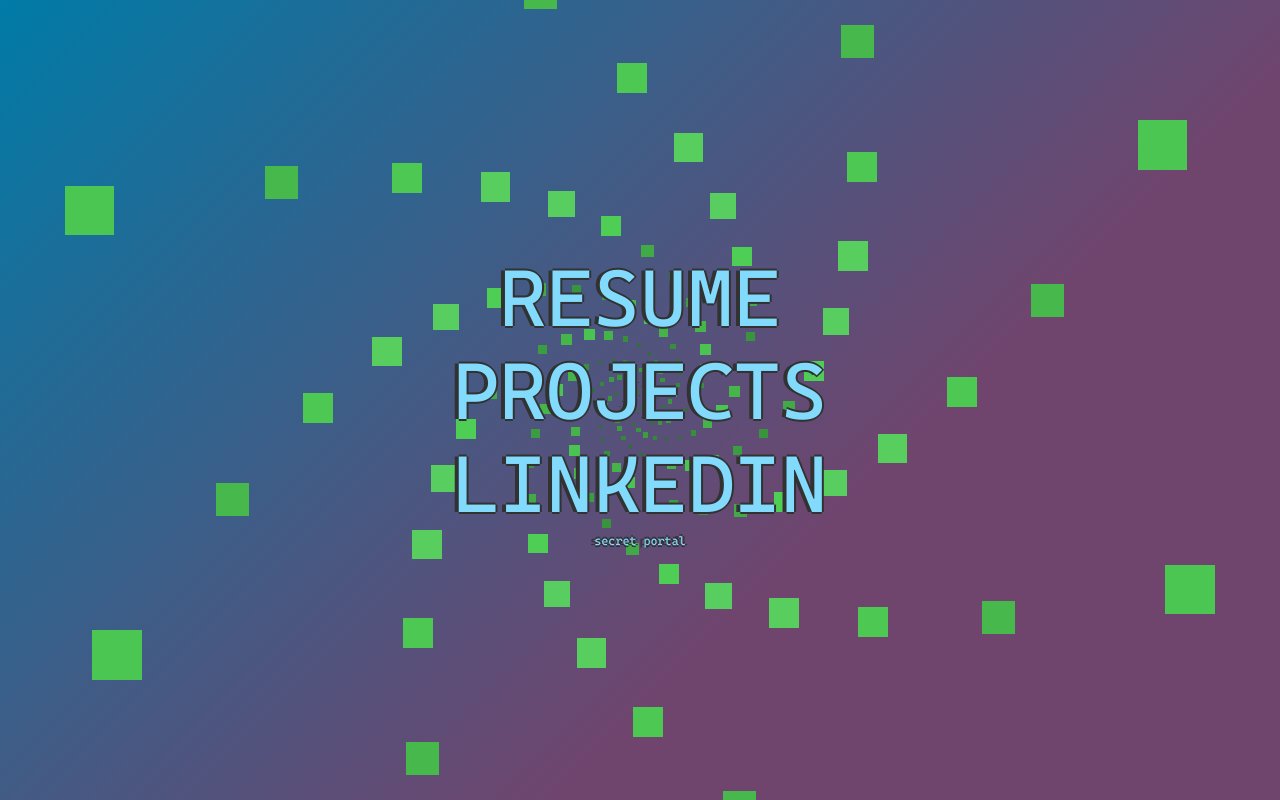
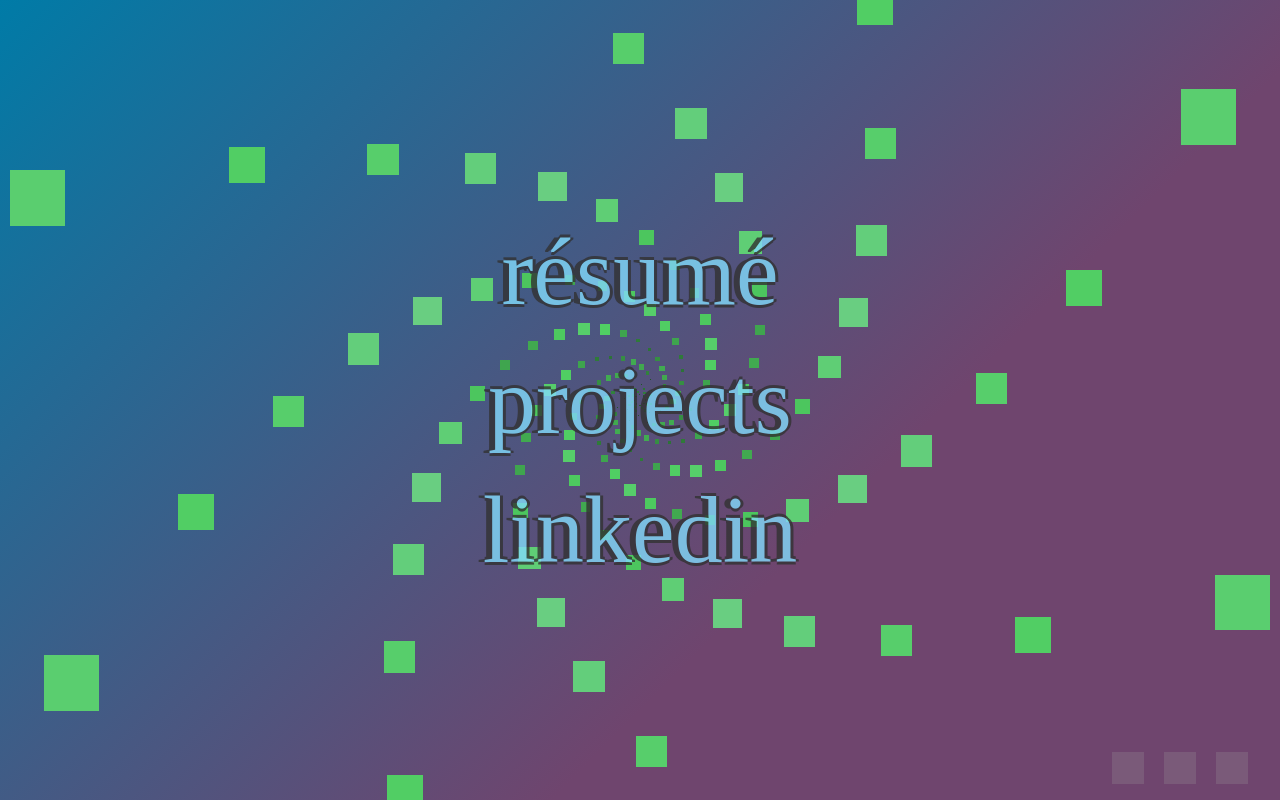
Before and after one commit to ohslyfox/portfolio-website, a website built with webpack: page root/index.html in a window 1280 px wide. Built offline with nearby package versions, Linux system fonts and the light colour scheme; grey boxes are pictures that could not be loaded; animation ran at ten frames a second; a web font is replaced by a local one.

Commit message:
added badges, revamped some features

```diff
--- a/package.json
+++ b/package.json
@@ -10,7 +10,8 @@
     "lint": "eslint . --ext .ts",
     "watch": "tsc -b -w",
     "build": "yarn lint && tsc --build",
-    "postbuild": "webpack ./ts/dist/main.js --config webpack.config.js"
+    "postbuild": "webpack ./ts/dist/main.js --config webpack.config.js",
+    "start": "webpack ./ts/dist/main.js --config webpack.config.dev.js"
   },
   "dependencies": {
     "@types/node": "^14.14.37",
--- a/root/css/main.css
+++ b/root/css/main.css
@@ -1,6 +1,6 @@
 @font-face {
   font-family: cascadia;
-  src: url(../fonts/CascadiaMono.woff2);
+  src: url(../fonts/JuliaMono-Regular.ttf);
 }
 
 .menu {
@@ -16,16 +16,15 @@
   text-decoration: none;
   color: rgb(130, 219, 252);
   font-family: cascadia;
-  font-size: 5em;
-  text-shadow: -4px 0 rgb(50, 50, 50), 0 2px rgb(50, 50, 50),
-    2px 0 rgb(50, 50, 50), 0 -2px rgb(50, 50, 50);
+  font-size: 6em;
+  text-shadow: -6px 0 rgb(50, 50, 50), 0 3px rgb(50, 50, 50),
+    3px 0 rgb(50, 50, 50), 0 -3px rgb(50, 50, 50);
   transition: 0.2s;
 }
 
 .text > a:hover {
   font-size: 7em;
   transition: 0.2s;
-  /*color: rgb(248, 185, 247);*/
   color: #fcc782;
   cursor: pointer;
 }
@@ -54,3 +53,17 @@
   margin: 0px;
   overflow: hidden;
 }
+
+.badge {
+  opacity: 50%;
+  background: transparent;
+  position: fixed;
+  transition-timing-function:ease;
+  transition-duration: 0.5s;
+}
+
+.badge:hover {
+  opacity: 85%;
+  transition-timing-function:ease;
+  transition-duration: 0.5s;
+}
--- a/root/index.html
+++ b/root/index.html
@@ -1,20 +1,60 @@
 <!DOCTYPE html>
 <html lang="en-US">
   <head>
-		<meta content="text/html;charset=utf-8" http-equiv="Content-Type">
-		<meta content="utf-8" http-equiv="encoding">
-
+    <meta content="text/html;charset=utf-8" http-equiv="Content-Type" />
+    <meta content="utf-8" http-equiv="encoding" />
     <title>Patrick Finger</title>
-        <link rel="stylesheet" type="text/css" href="css/main.css">
-        <link rel="icon" href="images/favicon.ico">
+    <link rel="stylesheet" type="text/css" href="css/main.css" />
+    <link rel="icon" href="images/favicon.ico" />
   </head>
   <body class="body-display">
+    <div>
+      <div class="badge">
+        <a target="_blank" href="discord.html">
+          <input
+            type="image"
+            src="https://i.imgur.com/idPyQd9.png"
+            width="32px"
+            height="32px"
+            class="badge"
+            style="bottom: 2%; right: 32px"
+          />
+        </a>
+        <a target="_blank" href="bindkey.html">
+          <input
+            type="image"
+            src="https://i.imgur.com/LaMtKMy.png"
+            width="32px"
+            height="32px"
+            class="badge"
+            style="bottom: 2%; right: 84px"
+          />
+        </a>
+        <a target="_blank" href="https://dev.patrickfinger.dev">
+          <input
+            type="image"
+            src="https://i.imgur.com/OJnpvhv.png"
+            width="32px"
+            height="32px"
+            class="badge"
+            style="bottom: 2%; right: 136px"
+          />
+        </a>
+      </div>
       <div class="menu">
         <div class="text">
-                <a class="menu-fade" target="_blank" href="files/resume.pdf">RESUME</a></br>
-                <a class="menu-fade" target="_blank" href="https://github.com/ohslyfox">PROJECTS</a></br>
-                <a class="menu-fade" target="_blank" href="https://www.linkedin.com/in/patrick-finger-50ab75132/">LINKEDIN</a></br>
-                <a class="menu-fade" target="_blank" href="http://dev.patrickfinger.dev" style="font-size:9pt; padding:10px; opacity:33%">secret portal</a></br>
+          <a target="_blank" href="files/resume.pdf"
+            ><span class="menu-fade">résumé</span></a
+          ><br /><br />
+          <a target="_blank" href="https://github.com/ohslyfox"
+            ><span class="menu-fade">projects</span></a
+          ><br /><br />
+          <a
+            target="_blank"
+            href="https://www.linkedin.com/in/patrick-finger-50ab75132/"
+            ><span class="menu-fade">linkedin</span></a
+          ><br />
+        </div>
       </div>
     </div>
     <script type="text/javascript" src="dist/main.js"></script>
--- a/ts/dynamic_background.ts
+++ b/ts/dynamic_background.ts
@@ -1,4 +1,4 @@
-import { AmbientLight, PerspectiveCamera, Scene, Sprite, SpriteMaterial, TextureLoader, WebGLRenderer } from 'three';
+import { AmbientLight, PerspectiveCamera, Scene, Sprite, SpriteMaterial, Texture, TextureLoader, WebGLRenderer } from 'three';
 import { Color, KeyPressEvent, MouseMoveEvent, PointF, TextureKVP } from './types';
 import { lerp, map, shadeColor } from './util';
 import { Fade, getItemFade } from './fade';
@@ -10,7 +10,7 @@
 
 const textureLoader = new TextureLoader();
 textureLoader.crossOrigin = "";
-const textures: Record<string, THREE.Texture> = {
+const textures: Record<string, Texture> = {
     "CIRCLE": textureLoader.load('https://i.imgur.com/zI3V12h.png'),
     "STAR": textureLoader.load('https://i.imgur.com/FBSbt4n.png'),
     "HEART": textureLoader.load('https://i.imgur.com/lSo1E7E.png'),
@@ -24,7 +24,7 @@
     { r: 255, g: 255, b: 100 },
     { r: 100, g: 255, b: 100 },
     { r: 100, g: 255, b: 255 },
-    { r: 100, g: 100, b: 255 },
+    { r: 175, g: 125, b: 255 },
     { r: 255, g: 100, b: 255 },
 ];
 
@@ -46,10 +46,10 @@
 let count = 0;
 
 const main = () => {
-    camera = new PerspectiveCamera(100, window.innerWidth / window.innerHeight, 1, 100000);
+    camera = new PerspectiveCamera(95, window.innerWidth / window.innerHeight, 1, 100000);
     scene = new Scene();
     renderer = new WebGLRenderer({ alpha: true });
-    pageFade = getItemFade("menu-fade");
+    pageFade = getItemFade("menu-fade", 0, .8);
     windowVector = { x: window.innerWidth / 2, y: window.innerHeight / 2 };
     mouseLocation = { x: 0, y: 0 };
     colorIndex = Math.round(Math.random() * (patterns.length - 1));
@@ -75,7 +75,7 @@
             scene.add(particle);
         }
     }
-    scene.add(new AmbientLight(0x404040));
+    scene.add(new AmbientLight(0xFFFFFF));
     renderer.setPixelRatio(window.devicePixelRatio);
     renderer.setSize(window.innerWidth, window.innerHeight);
 
@@ -102,8 +102,8 @@
 }
 
 const renderDynamicBackground = () => {
-    const xPos = -0.3 * mouseLocation.x - camera.position.x;
-    const yPos = 0.8 * mouseLocation.y - camera.position.y;
+    const xPos = map(mouseLocation.x, -windowVector.x, windowVector.x, 125, -125);
+    const yPos = map(mouseLocation.y, -windowVector.y, windowVector.y, -125, 125);
     camera.position.x = camera.position.x != xPos ? (lerp(camera.position.x, xPos, .01)) : xPos;
     camera.position.y = camera.position.y != yPos ? (lerp(camera.position.y, yPos, .01)) : yPos;
     camera.lookAt(scene.position);
@@ -116,7 +116,7 @@
             particle.position.y = 10 * (iz + 2) * Math.sin(iz + 1 * counts[ix]);
             particle.scale.x = particle.scale.y = 2 + iz + (Math.sin(iz + count) * 5.5);
 
-            const shadedColor = shadeColor(particleColor, map(particle.scale.x, 0, 35, -66, 33));
+            const shadedColor = shadeColor(particleColor, map(particle.scale.x, 0, 30, -70, 40));
             particle.material.color.set("rgb(" + shadedColor.r + "," + shadedColor.g + "," + shadedColor.b + ")");
         }
         counts[ix] += PI_2_1000_50;
@@ -133,14 +133,13 @@
         colorIndex = (colorIndex + 1) % patterns.length;
         colorStep = 0;
     }
-
     const nextIndex = colorIndex == patterns.length - 1 ? 0 : colorIndex + 1;
     particleColor = {
         r: lerp(patterns[colorIndex].r, patterns[nextIndex].r, colorStep),
         g: lerp(patterns[colorIndex].g, patterns[nextIndex].g, colorStep),
         b: lerp(patterns[colorIndex].b, patterns[nextIndex].b, colorStep),
     };
-    colorStep = Math.min(1, colorStep + 0.001);
+    colorStep = Math.min(1, colorStep + 0.002);
 }
 
 const getDefaultTexture = (): TextureKVP => {
@@ -176,12 +175,6 @@
 const onDocumentClick = (): void => {
     if (mouseLocation.x > -windowVector.x && mouseLocation.x < -(windowVector.x / 2)) {
         if (mouseLocation.y > windowVector.y / 2 && mouseLocation.y < windowVector.y) {
-            const particleID = particleTexture.id;
-            particleTexture = {
-                id: particleID == "STAR" ? "CIRCLE" : "STAR",
-                value: particleID == "STAR" ? textures["CIRCLE"] : textures["STAR"]
-            }
-
             switch (secretMessage) {
                 case "cow":
                     particleTexture = {
@@ -196,18 +189,17 @@
                     }
                     break;
                 default:
-
+                    particleTexture = {
+                        id: particleTexture.id == "STAR" ? "CIRCLE" : "STAR",
+                        value: particleTexture.id == "STAR" ? textures["CIRCLE"] : textures["STAR"]
+                    }
                     break;
             }
 
             secretMessage = "";
-            let i = 0;
-            for (let ix = 0; ix < COUNT_X; ix++) {
-                for (let iz = 0; iz < COUNT_Z; iz++) {
-                    const localP = particles[i++];
-                    localP.material = new SpriteMaterial({ map: particleTexture.value });
-                }
-            }
+            particles.forEach((p) => {
+                p.material = new SpriteMaterial({ map: particleTexture.value });
+            })
         }
     }
 }
@@ -215,7 +207,7 @@
 const onDocumentMouseMove = (event: MouseMoveEvent): void => {
     mouseLocation = {
         x: event.clientX - windowVector.x,
-        y: event.clientY - windowVector.y
+        y: event.clientY - windowVector.y,
     }
     pageFade.onMouseMove();
 }
--- a/ts/fade.ts
+++ b/ts/fade.ts
@@ -1,4 +1,4 @@
-import { map } from './util';
+import { mapAndBound } from './util';
 
 export interface Fade {
     interval: number;
@@ -14,29 +14,33 @@
     public startInterval: number;
     public maxInterval: number;
     private opacity: number;
+    private minOpacity: number;
+    private maxOpacity: number;
     public fadeItems: NodeListOf<HTMLElement>;
 
-    public constructor(className: string, sInterval: number, mInterval: number) {
+    public constructor(className: string, sInterval: number, mInterval: number, minOpacity: number, maxOpacity: number) {
         this.interval = 5000;
-        this.opacity = 1;
+        this.opacity = maxOpacity;
         this.fadeItems = document.querySelectorAll(className);
         this.startInterval = sInterval;
         this.maxInterval = mInterval;
+        this.minOpacity = minOpacity;
+        this.maxOpacity = maxOpacity;
     }
 
     public step(): void {
         this.interval = this.interval > 0 ? this.interval - 5 : this.interval;
-        this.opacity = map(this.interval, 0, 1500, 0, 1);
+        this.opacity = mapAndBound(this.interval, 0, 1500, this.minOpacity, this.maxOpacity);
         this.fadeItems.forEach((elem: HTMLElement) => {
             elem.style.opacity = this.opacity.toString();
         });
     }
 
     public onMouseMove(): void {
-        this.interval = this.interval > this.maxInterval ? this.interval : this.interval + 250;
+        this.interval = this.interval > this.maxInterval + 2000 ? this.interval : this.interval + 100;
     }
 }
 
-export const getItemFade = (className: string): Fade => {
-    return new ItemFade(`.${className}`, 4500, 2000);
+export const getItemFade = (className: string, minOpacity: number, maxOpacity: number): Fade => {
+    return new ItemFade(`.${className}`, 4500, 2000, minOpacity, maxOpacity);
 };
--- a/ts/util.ts
+++ b/ts/util.ts
@@ -8,6 +8,11 @@
     return (y3 + ((y4 - y3) / (y2 - y1)) * (input - y1));
 };
 
+export const mapAndBound = (input: number, y1: number, y2: number, y3: number, y4: number): number => {
+    const val = map(input, y1, y2, y3, y4);
+    return Math.max(y3, Math.min(y4, val));
+}
+
 export const shadeColor = (color: Color, percent: number): Color => {
     return {
         r: Math.round(Math.max(0, Math.min(color.r * (100 + percent) / 100, 255))),
--- /dev/null
+++ b/webpack.config.dev.js
@@ -0,0 +1,9 @@
+const path = require('path');
+
+module.exports = {
+    mode: "development",
+    watch: true,
+    output: {
+        path: path.resolve(__dirname, 'root/dist'),
+    }
+}
```
Also changed, not shown: 1 other file. Lines whose indentation alone changed are shown as unchanged.
